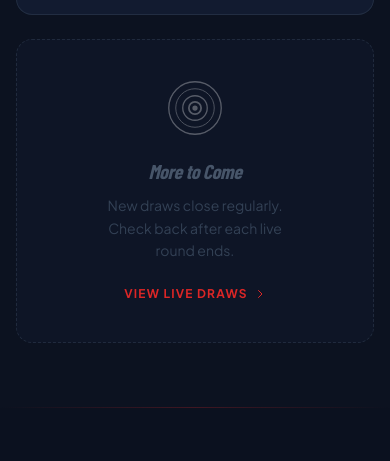
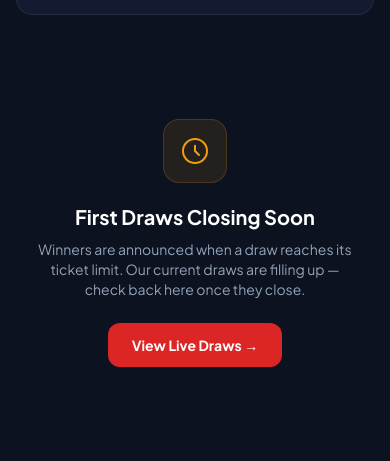
Before and after one commit to sharpsolutionsdev/autoscoreweb, a plain HTML site: page past.html in a window 390 px wide. Shown: the part 3422-3883 px from the top of the page. Drawn offline with nearby package versions, Linux system fonts and the light colour scheme; a web font is replaced by a local one.

Commit message:
Fix mobile nav transparency, mobile audit, past winners empty state
- Task 1: Replace bg-dark/98 (broken Tailwind CDN opacity) with inline style="background:#0c1220;" on mobile-nav div in all 9 HTML files; confirmed .mobile-menu CSS present in all
- Task 2 (index.html): Add hidden sm:block to 3 floating hero stat badges to prevent mobile overlap; fix Pro Memorabilia grid from grid-cols-2 to grid-cols-1 sm:grid-cols-2 on mobile; hero padding and headline sizing already correct
- Task 3 (past.html): Replace "More to Come" placeholder card with a polished empty state card — "First Draws Closing Soon" with CTA to live draws

Co-Authored-By: Claude Sonnet 4.6 <noreply@anthropic.com>

```diff
--- a/past.html
+++ b/past.html
@@ -104,7 +104,7 @@
                 </button>
             </div>
         </div>
-        <div id="mobile-nav" class="mobile-menu md:hidden absolute top-full left-0 right-0 bg-dark/98 backdrop-blur-xl border-b border-slate-700/40 z-40">
+        <div id="mobile-nav" class="mobile-menu md:hidden absolute top-full left-0 right-0 backdrop-blur-xl border-b border-slate-700/40 z-40" style="background:#0c1220;">
             <div class="max-w-7xl mx-auto px-4 py-4 flex flex-col gap-1">
                 <a href="/" class="px-4 py-3 rounded-xl text-slate-400 hover:text-white hover:bg-card/50 text-sm font-medium transition-all">Live Draws</a>
                 <a href="/past" class="flex items-center gap-3 px-4 py-3 rounded-xl bg-brand/10 border border-brand/20 text-white text-sm font-semibold"><span class="w-1.5 h-1.5 rounded-full bg-brand"></span> Past Winners</a>
@@ -528,22 +528,18 @@
                 </div>
             </div>
 
-            <!-- PLACEHOLDER: More draws coming -->
-            <div class="bg-card/30 border border-dashed border-slate-700/50 rounded-2xl flex flex-col items-center justify-center p-10 text-center min-h-[300px]">
-                <!-- Mini dartboard -->
-                <svg viewBox="0 0 64 64" width="56" height="56" xmlns="http://www.w3.org/2000/svg" class="mb-5 opacity-30">
-                    <circle cx="32" cy="32" r="30" fill="none" stroke="white" stroke-width="1.5"/>
-                    <circle cx="32" cy="32" r="22" fill="none" stroke="white" stroke-width="1"/>
-                    <circle cx="32" cy="32" r="14" fill="none" stroke="white" stroke-width="1.5"/>
-                    <circle cx="32" cy="32" r="7" fill="none" stroke="white" stroke-width="2"/>
-                    <circle cx="32" cy="32" r="3" fill="white"/>
-                </svg>
-                <p class="display text-slate-600 mb-2" style="font-size:1.25rem;">More to Come</p>
-                <p class="text-sm text-slate-700 leading-relaxed max-w-48">New draws close regularly. Check back after each live round ends.</p>
-                <a href="/" class="mt-6 text-xs font-bold text-brand hover:text-red-400 uppercase tracking-widest transition-colors flex items-center gap-1.5">
-                    View Live Draws
-                    <svg class="w-3 h-3" fill="none" stroke="currentColor" viewBox="0 0 24 24"><path stroke-linecap="round" stroke-linejoin="round" stroke-width="2" d="M9 5l7 7-7 7"/></svg>
-                </a>
+            <!-- Empty state: more draws coming -->
+            <div class="col-span-full">
+                <div class="text-center py-20 px-4">
+                    <div class="w-16 h-16 bg-accent/10 border border-accent/20 rounded-2xl flex items-center justify-center mx-auto mb-5">
+                        <svg class="w-8 h-8 text-accent" fill="none" stroke="currentColor" viewBox="0 0 24 24"><path stroke-linecap="round" stroke-linejoin="round" stroke-width="1.5" d="M12 8v4l3 3m6-3a9 9 0 11-18 0 9 9 0 0118 0z"/></svg>
+                    </div>
+                    <h3 class="text-white font-bold text-xl mb-2">First Draws Closing Soon</h3>
+                    <p class="text-slate-400 text-sm max-w-sm mx-auto mb-6">Winners are announced when a draw reaches its ticket limit. Our current draws are filling up — check back here once they close.</p>
+                    <a href="/" class="inline-flex items-center gap-2 bg-brand hover:bg-red-700 text-white font-bold px-6 py-3 rounded-xl text-sm transition-all">
+                        View Live Draws →
+                    </a>
+                </div>
             </div>
 
         </div><!-- end grid -->
```
Also changed, not shown: dashboard.html (+1 -1 lines), how-it-works.html (+1 -1 lines), index.html (+5 -5 lines), leaderboard.html (+1 -1 lines), league-table.html (+1 -1 lines), leagues.html (+1 -1 lines), raffle.html (+1 -1 lines), terms.html (+1 -1 lines).
